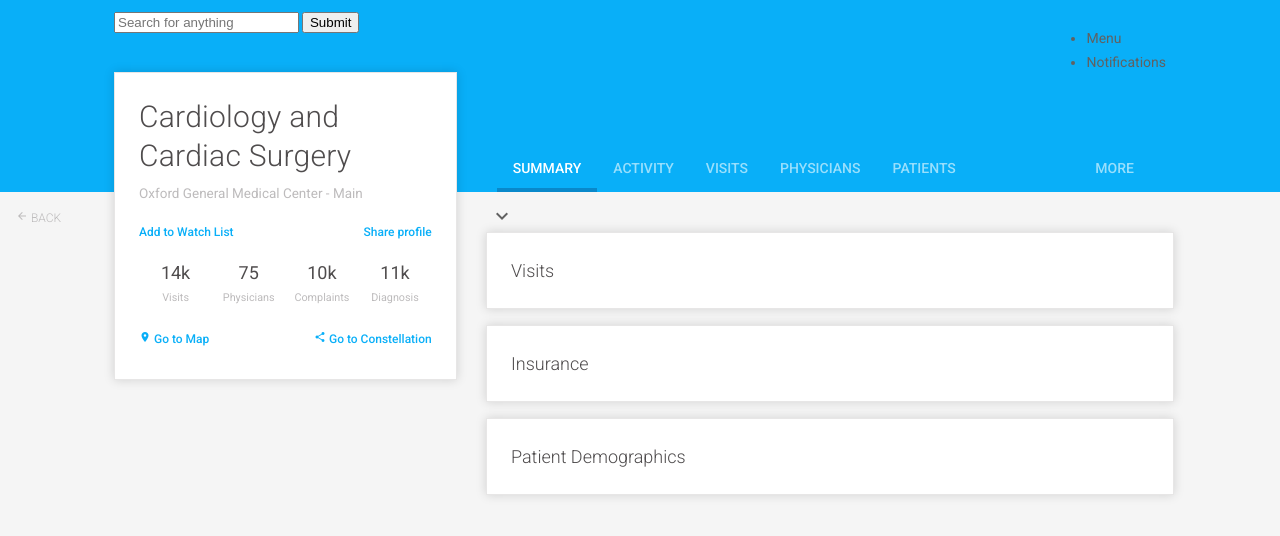
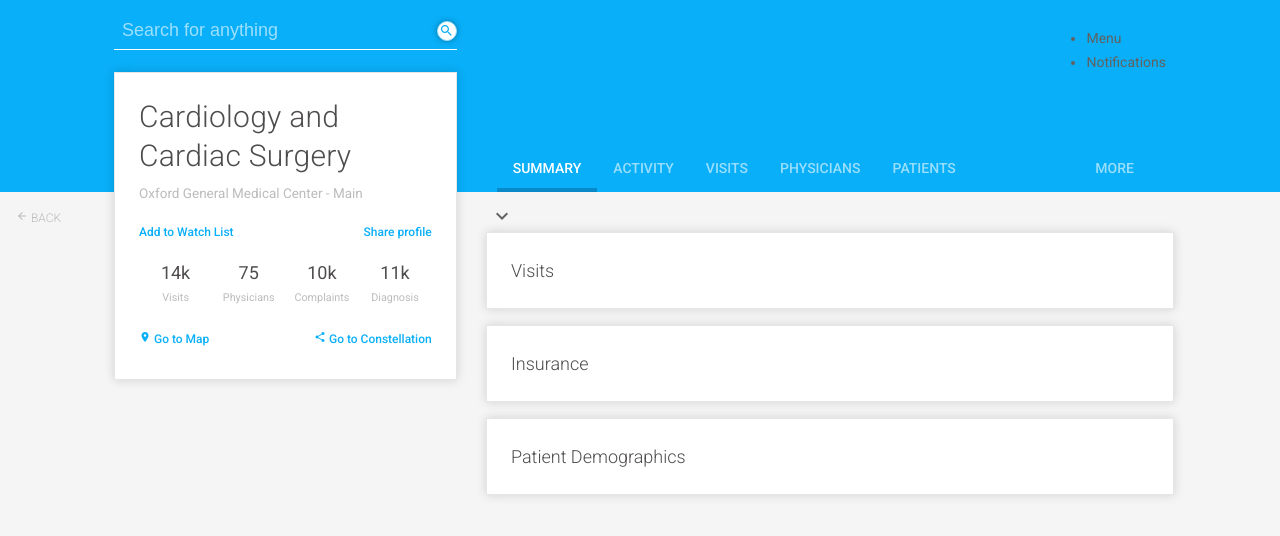
Before and after one commit to patrickfweston/double-verify, a website: page index.html in a window 1280 px wide. Drawn offline with nearby package versions, Linux system fonts and the light colour scheme.

Commit message:
Style form

```diff
--- a/index.html
+++ b/index.html
@@ -12,9 +12,9 @@
   <div class="header--top">
     <a class="link--back" href="#"><i class="material-icons">arrow_back</i> Back</a>
     <div class="l-main--header">
-      <form>
-        <input type="text" placeholder="Search for anything" />
-        <input type="submit" />
+      <form class="form--search">
+        <input class="form__search" type="text" placeholder="Search for anything" />
+        <input class="form__submit" type="submit" />
       </form>
       <nav class="nav--quick-actions">
         <ul>
@@ -102,5 +102,6 @@
       </div>
     </div>
   </main>
+  <script type="text/javascript" src="/js/site.js"></script>
 </body>
 </html>
--- /dev/null
+++ b/sass/base/_forms.scss
@@ -0,0 +1,56 @@
+// Styles for forms
+.form--search {
+  position: relative;
+  border-bottom: 1px solid $white;
+
+  @include respond-to('bp3') {
+    width: calc(33.333% - 8px);
+  }
+}
+
+.form__search {
+  font-size: 1.5em;
+  font-weight: 100;
+  border: 0;
+  background: transparent;
+  color: $white;
+  padding: $gutter;
+  outline: 0;
+
+  &:-moz-placeholder {
+    color: rgba($white, 0.6);
+  }
+  &::-moz-placeholder {
+    color: rgba($white, 0.6);
+  }
+  &:-ms-input-placeholder {
+    color: rgba($white, 0.6);
+  }
+  &::-webkit-input-placeholder {
+    color: rgba($white, 0.6);
+  }
+}
+
+
+.form__submit {
+  position: absolute;
+  top: 50%;
+  right: -10px;
+  transform: translate(-50%, -50%);
+  height: 20px;
+  width: 20px;
+  border: 0;
+  border-radius: 10px;
+  font-size: 0;
+  box-shadow: 0 0 6px -1px rgba(0, 0, 0, 0.5);
+  border: 1px solid $primary-40;
+  background: $white url('/svg/ic_search_24px.svg') center center no-repeat;
+  background-size: 15px 15px;
+  // transition: all 0.25s ease-in-out;
+
+  &:hover {
+    cursor: pointer;
+    // box-shadow: 0 0 4px 0 rgba(0, 0, 0, 0.7);
+    border: 1px solid $white;
+  }
+}
--- a/sass/styles.scss
+++ b/sass/styles.scss
@@ -5,6 +5,7 @@
 @import 'base/init';
 @import 'base/layouts';
 @import 'base/typography';
+@import 'base/forms';
 
 // Components
 @import 'components/bar-chart';
```
Also changed, not shown: css/styles.css, svg/ic_search_24px.svg (added).
